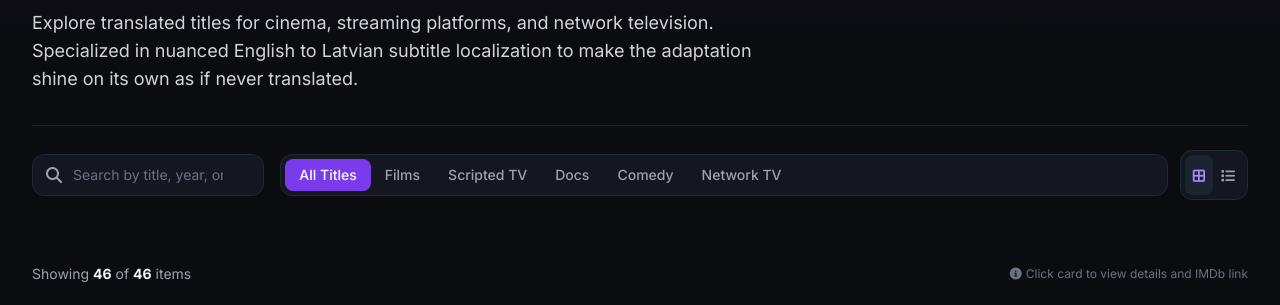
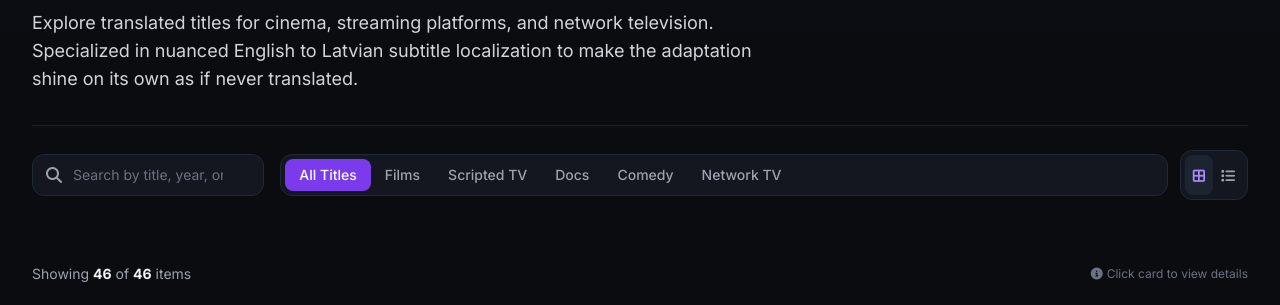
Before and after one commit to MadOnCheese/portfolio, a plain HTML site: page index.html in a window 1280 px wide. Shown: the part 236-541 px from the top of the page. Drawn offline with nearby package versions, Linux system fonts and the light colour scheme; grey boxes are pictures that could not be loaded.

Commit message:
Update index.html

```diff
--- a/index.html
+++ b/index.html
@@ -221,7 +221,7 @@
             </div>
             <div class="text-xs text-gray-500 flex items-center gap-1">
                 <i class="fa-solid fa-circle-info"></i>
-                <span>Click card to view details and IMDb link</span>
+                <span>Click card to view details</span>
             </div>
         </div>
 
```
